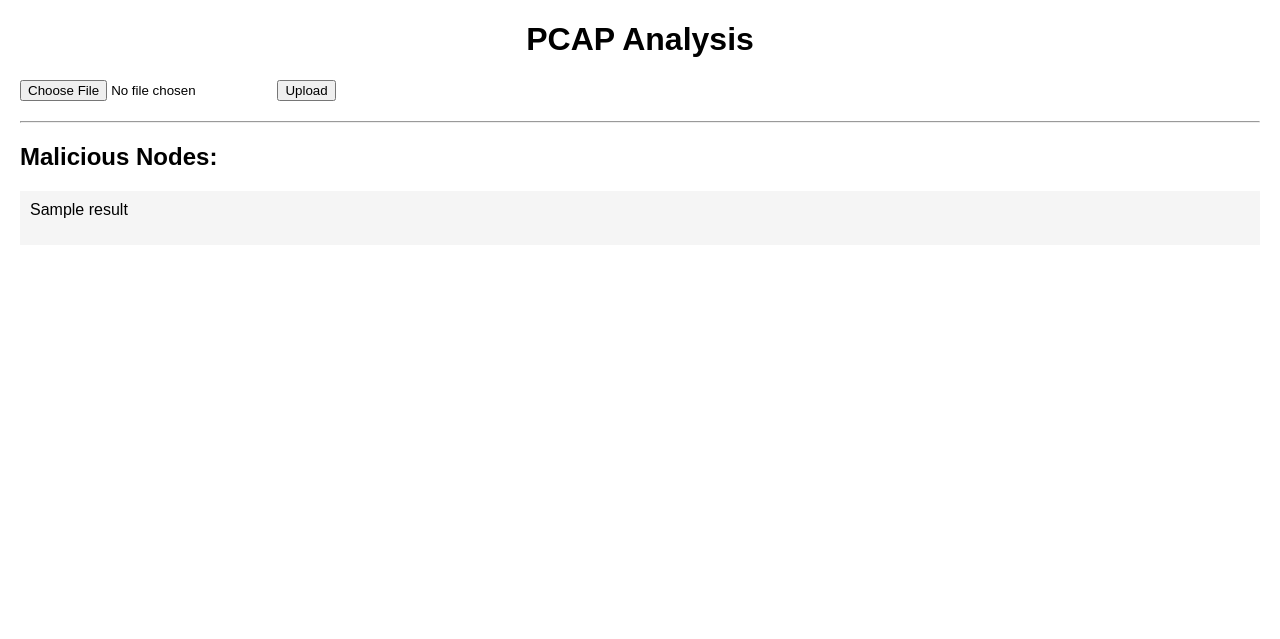
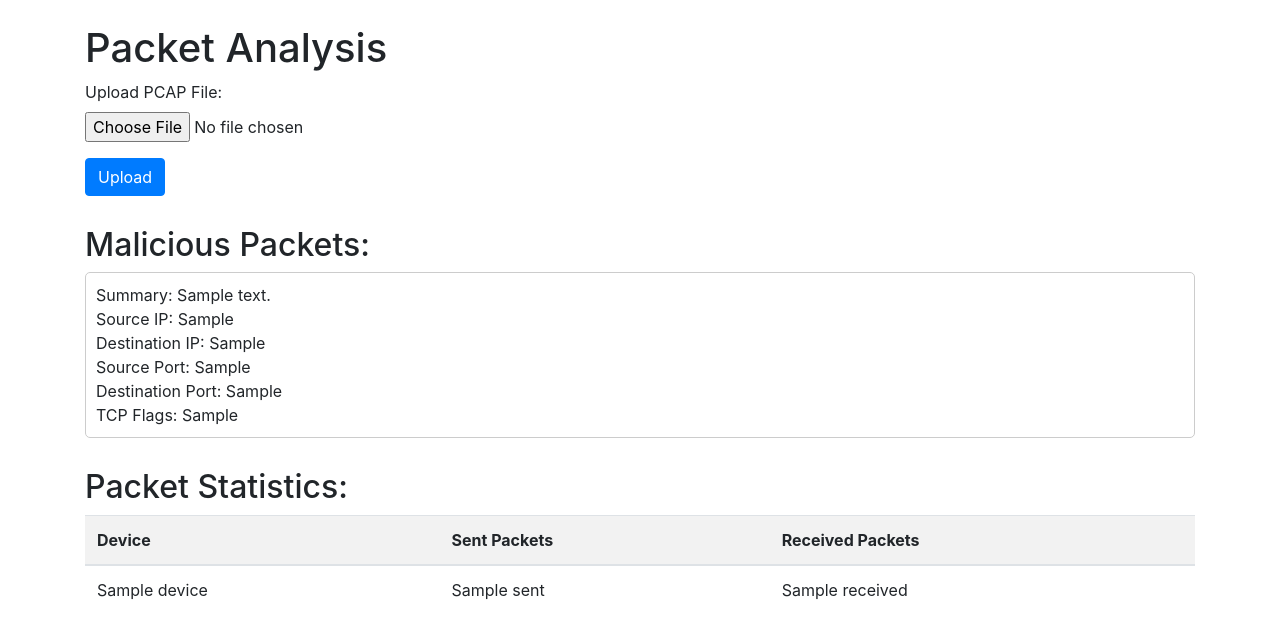
Before and after one commit to Toymakerftw/adima, a Flask app: template templates/index.html in a window 1280 px wide. Shown: the top 639 px of the page. Run offline with Flask 3, Linux system fonts and the light colour scheme; the template is opened without the code that fills it: most values are stand-ins (such as "Sample title", 1, 10 or a date in 2020); some libraries are stand-ins or nearby versions.

Commit message:
triage: add bit styling

```diff
--- a/app.py
+++ b/app.py
@@ -35,6 +35,7 @@ def extract_features(packet):
 
 def analyze_pcap(pcap_file, model):
     malicious_nodes = []
+    device_stats = {}  # Dictionary to store packet statistics for each device
 
     # Load the pcap file
     packets = rdpcap(pcap_file)
@@ -46,6 +47,23 @@ def analyze_pcap(pcap_file, model):
 
         # Append features to the data list
         data.append(features)
+
+        # Update device packet statistics
+        if IP in packet:
+            src_ip = str(packet[IP].src)
+            dst_ip = str(packet[IP].dst)
+
+            # Update sender statistics
+            if src_ip in device_stats:
+                device_stats[src_ip]['sent'] += 1
+            else:
+                device_stats[src_ip] = {'sent': 1, 'received': 0}
+
+            # Update receiver statistics
+            if dst_ip in device_stats:
+                device_stats[dst_ip]['received'] += 1
+            else:
+                device_stats[dst_ip] = {'sent': 0, 'received': 1}
 
     # Convert data to a DataFrame
     df = pd.DataFrame(data)
@@ -61,32 +79,37 @@ def analyze_pcap(pcap_file, model):
     x_test = xgb.DMatrix(df, enable_categorical=True)
     prediction = model.predict(x_test)
 
-    # Check if the node is predicted as malicious and collect the summaries
+    # Check if the node is predicted as malicious and collect the details
     results = []
     for i, p in enumerate(prediction):
         if p == 1:
-            results.append(packets[i].summary())
-            malicious_nodes.append(packets[i])
+            packet = packets[i]
+            result = {
+                'summary': packet.summary(),
+                'src_ip': packet[IP].src,
+                'dst_ip': packet[IP].dst,
+                'src_port': packet[TCP].sport if TCP in packet else None,
+                'dst_port': packet[TCP].dport if TCP in packet else None,
+                'tcp_flags': packet[TCP].flags if TCP in packet else None
+            }
+            results.append(result)
 
-    return results, malicious_nodes
+    return results, malicious_nodes, device_stats
 
 @app.route('/', methods=['GET', 'POST'])
 def index():
     if request.method == 'POST':
-        # Load the pretrained XGBoost model
-        model = xgb.Booster(model_file='pretrained_model.model')
-
-        # Get the uploaded pcap file
         pcap_file = request.files['pcap_file']
-
-        # Save the pcap file locally
         pcap_file.save('uploaded.pcap')
 
-        # Analyze the uploaded pcap file
-        results, malicious_nodes = analyze_pcap('uploaded.pcap', model)
+        # Load the pretrained model
+        model = xgb.Booster()
+        model.load_model('pretrained_model.model')
 
-        # Display the malicious nodes
-        return render_template('index.html', results=results)
+        # Analyze the pcap file
+        results, malicious_packets, device_statistics = analyze_pcap('uploaded.pcap', model)
+
+        return render_template('index.html', malicious_results=results, device_stats=device_statistics)
 
     return render_template('index.html')
 
--- a/templates/index.html
+++ b/templates/index.html
@@ -1,59 +1,88 @@
 <!DOCTYPE html>
 <html>
 <head>
-    <title>PCAP Analysis</title>
+    <title>Packet Analysis</title>
+    <link rel="stylesheet" href="https://stackpath.bootstrapcdn.com/bootstrap/4.3.1/css/bootstrap.min.css">
     <style>
-        body {
-            font-family: Arial, sans-serif;
-            margin: 20px;
+        .malicious-packets {
+            margin-top: 30px;
         }
 
-        h1 {
-            text-align: center;
+        .packet-summary {
+            margin-bottom: 10px;
+            padding: 10px;
+            border: 1px solid #ccc;
+            border-radius: 5px;
         }
 
-        form {
-            margin-bottom: 20px;
+        .packet-summary p {
+            margin: 0;
         }
 
-        ul {
-            list-style-type: none;
-            padding: 0;
+        .packet-statistics {
+            margin-top: 30px;
         }
 
-        .result {
-            margin-bottom: 10px;
-            padding: 10px;
-            background-color: #f5f5f5;
-        }
-
-        .result-header {
+        .packet-statistics th {
+            background-color: #f2f2f2;
             font-weight: bold;
-            margin-bottom: 5px;
-        }
-
-        .result-summary {
-            margin-top: 0;
         }
     </style>
 </head>
 <body>
-    <h1>PCAP Analysis</h1>
+    <div class="container">
+        <h1 class="mt-4">Packet Analysis</h1>
+        <form method="POST" enctype="multipart/form-data">
+            <div class="form-group">
+                <label for="pcap_file">Upload PCAP File:</label>
+                <input type="file" class="form-control-file" name="pcap_file" id="pcap_file" accept=".pcap">
+            </div>
+            <button type="submit" class="btn btn-primary">Upload</button>
+        </form>
 
-    <form method="POST" action="/" enctype="multipart/form-data">
-        <input type="file" name="pcap_file" accept=".pcap">
-        <input type="submit" value="Upload">
-    </form>
+        {% if malicious_results %}
+        <div class="malicious-packets">
+            <h2>Malicious Packets:</h2>
+            {% for result in malicious_results %}
+            <div class="packet-summary">
+                <p>Summary: {{ result.summary }}</p>
+                <p>Source IP: {{ result.src_ip }}</p>
+                <p>Destination IP: {{ result.dst_ip }}</p>
+                <p>Source Port: {{ result.src_port }}</p>
+                <p>Destination Port: {{ result.dst_port }}</p>
+                <p>TCP Flags: {{ result.tcp_flags }}</p>
+            </div>
+            {% endfor %}
+        </div>
+        {% endif %}
 
-    <hr>
+        {% if device_stats %}
+        <div class="packet-statistics">
+            <h2>Packet Statistics:</h2>
+            <table class="table">
+                <thead>
+                    <tr>
+                        <th>Device</th>
+                        <th>Sent Packets</th>
+                        <th>Received Packets</th>
+                    </tr>
+                </thead>
+                <tbody>
+                    {% for device, stats in device_stats.items() %}
+                    <tr>
+                        <td>{{ device }}</td>
+                        <td>{{ stats.sent }}</td>
+                        <td>{{ stats.received }}</td>
+                    </tr>
+                    {% endfor %}
+                </tbody>
+            </table>
+        </div>
+        {% endif %}
+    </div>
 
-    {% if results %}
-        <h2>Malicious Nodes:</h2>
-        {% for result in results %}
-            <div class="result">
-                <p class="result-summary">{{ result }}</p>
-            </div>
-        {% endfor %}
-    {% endif %}
+    <script src="https://code.jquery.com/jquery-3.3.1.slim.min.js"></script>
+    <script src="https://cdnjs.cloudflare.com/ajax/libs/popper.js/1.14.7/umd/popper.min.js"></script>
+    <script src="https://stackpath.bootstrapcdn.com/bootstrap/4.3.1/js/bootstrap.min.js"></script>
 </body>
 </html>
```
